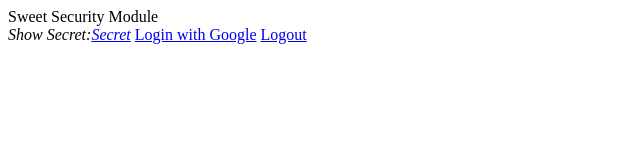
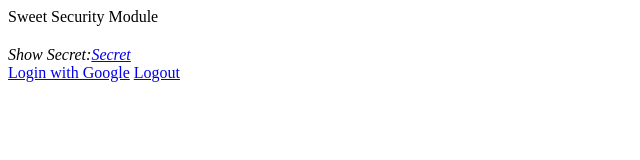
Before and after one commit to ohenekwabena/security-project, a website: page public/index.html in a window 1280 px wide. Shown: the whole page, without its empty margins (0-640 px from the left). Drawn offline with Linux system fonts and the light colour scheme.

Commit message:
install passport middleware

```diff
--- a/package.json
+++ b/package.json
@@ -12,7 +12,9 @@
   "description": "",
   "dependencies": {
     "express": "^4.21.1",
-    "helmet": "^8.0.0"
+    "helmet": "^8.0.0",
+    "passport": "^0.7.0",
+    "passport-google-oauth20": "^2.0.0"
   },
   "devDependencies": {
     "nodemon": "^3.1.7"
--- a/public/index.html
+++ b/public/index.html
@@ -8,8 +8,9 @@
 <body>
     Sweet Security Module
 
-    <div>
+    <div style="margin-top: 20px;">
         <em>Show Secret:</em><i><a href="/secret">Secret</a></i>
+        <br/>
         <a href="/auth/google">Login with Google</a>
         <a href="/auth/logout">Logout</a>
     </div>
```
Also changed, not shown: 1 other file.
